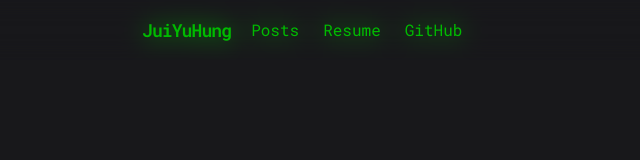
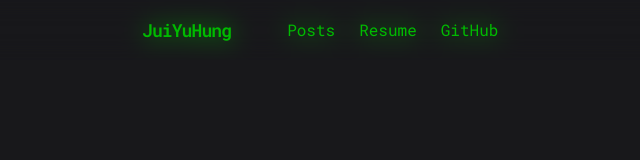
Before and after one commit to JuiYuHung-craftcat/juiyuhung-homepage, a Next.js app: page / in a window 1280 px wide. Shown: the top 160 px of the page, without its empty margins (122-762 px from the left). Built offline with nearby package versions, Linux system fonts and the light colour scheme.

Commit message:
Update header.tsx

```diff
--- a/app/(main)/header.tsx
+++ b/app/(main)/header.tsx
@@ -1,8 +1,8 @@
 export const Header = () => {
   return (
-    <header className="fixed w-full p-2 z-20 backdrop-blur-md bg-blue_primary">
+    <header className="fixed w-full p-2 z-20 backdrop-blur-md">
       <div className="mx-auto max-w-3xl">
-        <nav className="flex items-center gap-3 text-base">
+        <nav className="flex items-center gap-12 text-base">
           <a href="/" className="group">
             <h2 className="font-semibold tracking-tighter p-2 font-mplus text-lg">
               JuiYuHung
```
